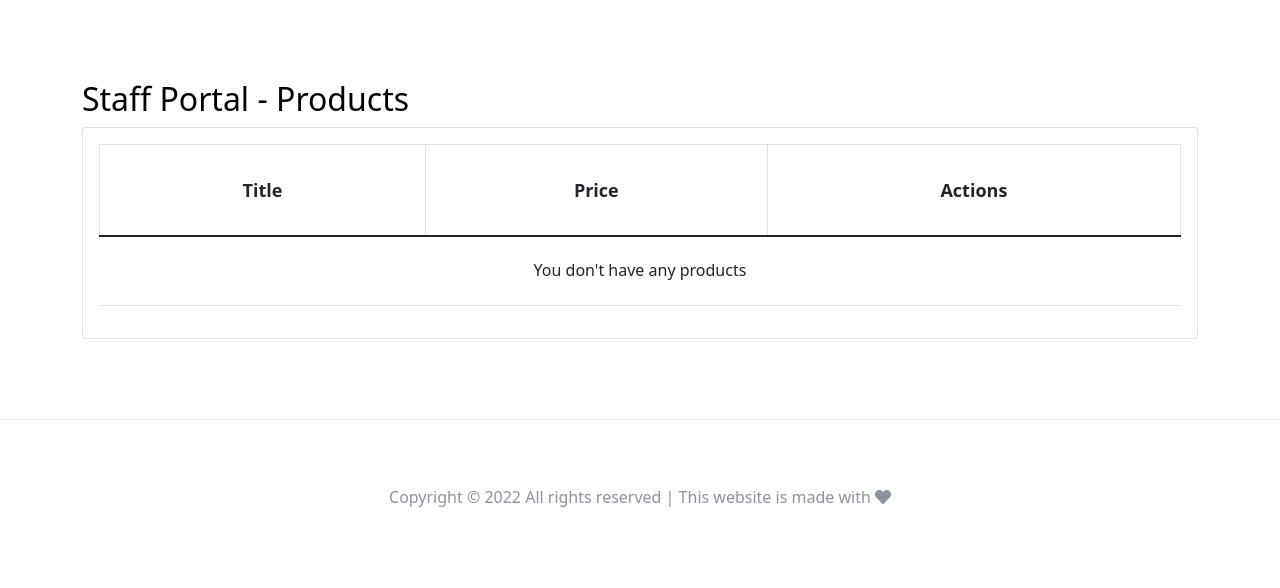
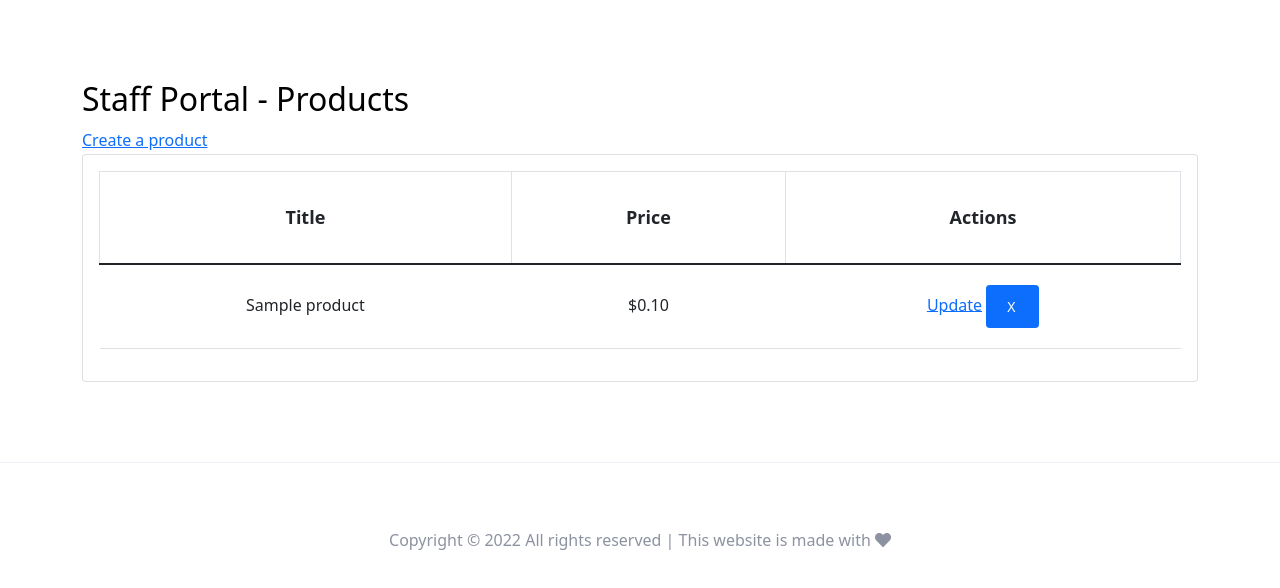
Before and after one commit to XiaoyingLu/django-simple-ecommerce, a Django app: page /staff/products/ in a window 1280 px wide. Shown: the part 234-822 px from the top of the page. Before the commit the page ends 741 px from the top, so only its background shows below. Run offline with Django 4.2, Linux system fonts and the light colour scheme; a user stored in the database is signed in; tables that the repository leaves empty hold one stand-in row (values such as "Sample post"); some libraries are stand-ins or nearby versions.

Commit message:
create and update product

```diff
--- a/cart/models.py
+++ b/cart/models.py
@@ -59,8 +59,11 @@
     def get_absolute_url(self):
         return reverse("cart:product-detail", kwargs={'slug': self.slug})
 
+    def get_update_url(self):
+        return reverse("staff:product-update", kwargs={'pk': self.pk})
+
     def get_delete_url(self):
-        return reverse("staff:product-delete", kwarg={'pk': self.pk})
+        return reverse("staff:product-delete", kwargs={'pk': self.pk})
 
     def get_price(self):
         return "{:.2f}".format(self.price / 100)
--- a/staff/urls.py
+++ b/staff/urls.py
@@ -4,7 +4,10 @@
 app_name = 'staff'
 urlpatterns = [
     path('', views.StaffView.as_view(), name='staff'),
+    path('create/', views.ProductCreateView.as_view(), name='product-create'),
     path('products/', views.ProductListView.as_view(), name='product-list'),
+    path('products/<pk>/update/',
+         views.ProductUpdateView.as_view(), name='product-update'),
     path('products/<pk>/delete/',
          views.ProductDeleteView.as_view(), name='product-delete'),
 
--- a/staff/views.py
+++ b/staff/views.py
@@ -3,6 +3,7 @@
 from django.views import generic
 from cart.models import Order, Product
 from .mixins import StaffUserMixin
+from .forms import ProductForm
 
 
 class StaffView(LoginRequiredMixin, StaffUserMixin, generic.ListView):
@@ -14,9 +15,34 @@
 
 class ProductListView(LoginRequiredMixin, StaffUserMixin, generic.ListView):
     template_name = 'staff/product_list.html'
-    queryset = Order.objects.all()
+    queryset = Product.objects.all()
     paginate_by = 20
-    context_object_name = 'orders'
+    context_object_name = 'products'
+
+
+class ProductCreateView(LoginRequiredMixin, StaffUserMixin, generic.CreateView):
+    template_name = 'staff/product_create.html'
+    form_class = ProductForm
+
+    def get_success_url(self):
+        return reverse("staff:product-list")
+
+    def form_valid(self, form):
+        form.save()
+        return super(ProductCreateView, self).form_valid(form)
+
+
+class ProductUpdateView(LoginRequiredMixin, StaffUserMixin, generic.UpdateView):
+    template_name = 'staff/product_create.html'
+    form_class = ProductForm
+    queryset = Product.objects.all()
+
+    def get_success_url(self):
+        return reverse("staff:product-list")
+
+    def form_valid(self, form):
+        form.save()
+        return super(ProductUpdateView, self).form_valid(form)
 
 
 class ProductDeleteView(LoginRequiredMixin, StaffUserMixin, generic.DeleteView):
--- a/templates/staff/product_list.html
+++ b/templates/staff/product_list.html
@@ -7,6 +7,7 @@
         <div class="row justify-content-center">
             <div class="col-md-12">
                 <h2 class="text-black">Staff Portal - Products</h2>
+                <a href="{% url 'staff:product-create' %}">Create a product</a>
                 <div class="card">
                     <div class="card-body">
                         <div class="site-blocks-table">
@@ -24,7 +25,7 @@
                                         <td>{{ product.title }}</td>
                                         <td>${{ product.get_price }}</td>
                                         <td>
-                                            <a href="#">Update</a>
+                                            <a href="{{ product.get_update_url }}">Update</a>
                                             <a tabindex="0" class="btn btn-sm btn-primary" role='button'
                                                 data-html='true' data-toggle='popover' data-trigger='focus'
                                                 title='Are you sure you want to delete this product?'
@@ -36,12 +37,47 @@
                                     </tr>
                                     {% empty %}
                                     <tr>
-                                        <td colspan="4">You don't have any products</td>
+                                        <td colspan="3">You don't have any products</td>
                                     </tr>
                                     {% endfor %}
                                 </tbody>
                             </table>
                         </div>
+
+                        {% if page_obj.has_other_pages %}
+                        <div class="row">
+                            <div class="col-md-12 text-center">
+                                <div class="site-block-27">
+                                    <ul>
+                                        {% if page_obj.has_previous %}
+                                        <li><a href="?page={{ page_obj.previous_page_number }}">&laquo;</a></li>
+                                        {% else %}
+                                        <li class='disabled'><span>&laquo;</span></li>
+                                        {% endif %}
+
+                                        {% for i in paginator.page_range %}
+                                        {% if page_obj.number == i %}
+                                        <li class='active'>
+                                            <span>
+                                                {{ i }}
+                                                <span class='sr-only'>(current)</span>
+                                            </span>
+                                        </li>
+                                        {% else %}
+                                        <li><a href="?page={{ i }}">{{ i }}</a></li>
+                                        {% endif %}
+                                        {% endfor %}
+
+                                        {% if page_obj.has_next %}
+                                        <li><a href="?page={{ page_obj.next_page_number }}">&raquo;</a></li>
+                                        {% else %}
+                                        <li class='disabled'><span>&raquo;</span></li>
+                                        {% endif %}
+                                    </ul>
+                                </div>
+                            </div>
+                        </div>
+                        {% endif %}
                     </div>
                 </div>
             </div>
```
Also changed, not shown: staff/forms.py (added, +19 -0 lines), templates/staff/product_create.html (added, +23 -0 lines), templates/staff/staff.html (+35 -0 lines).
